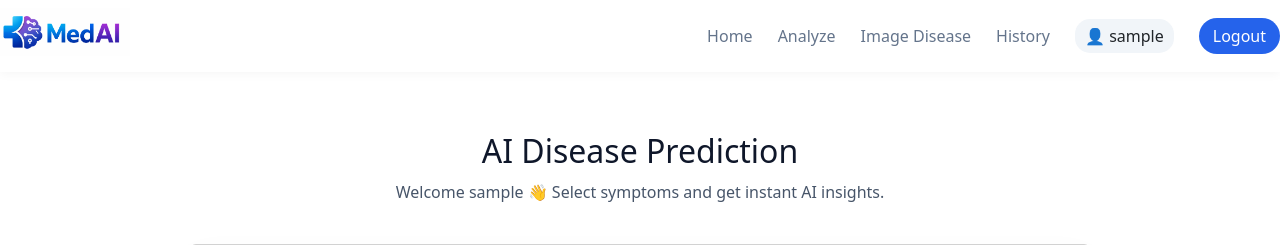
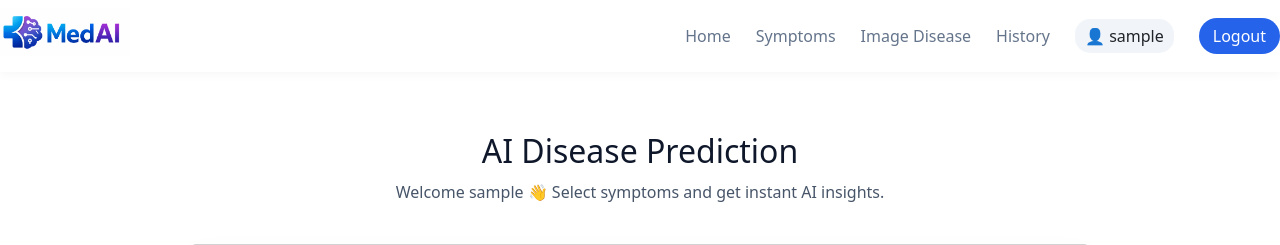
Before and after one commit to sujalkamble1212-ui/medaiindia, a Flask app: page /analyze in a window 1280 px wide. Shown: the top 245 px of the page. Run offline with Flask 3, Linux system fonts and the light colour scheme; the visitor is signed in with stand-in values (Sample User, id 1); parts of the project's set-up code (start-up, migrations or seed data) failed here and were passed over.

Commit message:
ui: rename Analyze to Symptoms in navbar

```diff
--- a/templates/base.html
+++ b/templates/base.html
@@ -26,7 +26,7 @@
 
     <div class="nav-links" id="navLinks">
         <a href="/">Home</a>
-        <a href="/analyze">Analyze</a>
+        <a href="/analyze">Symptoms</a>
         <a href="/image-disease">Image Disease</a>
         <a href="/history">History</a>
 
```
